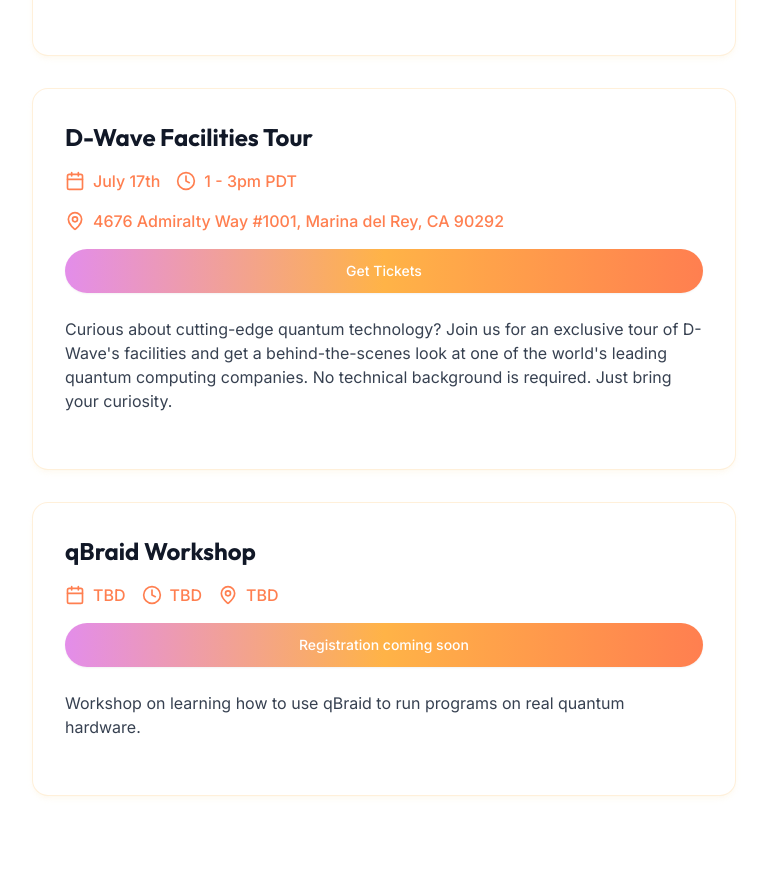
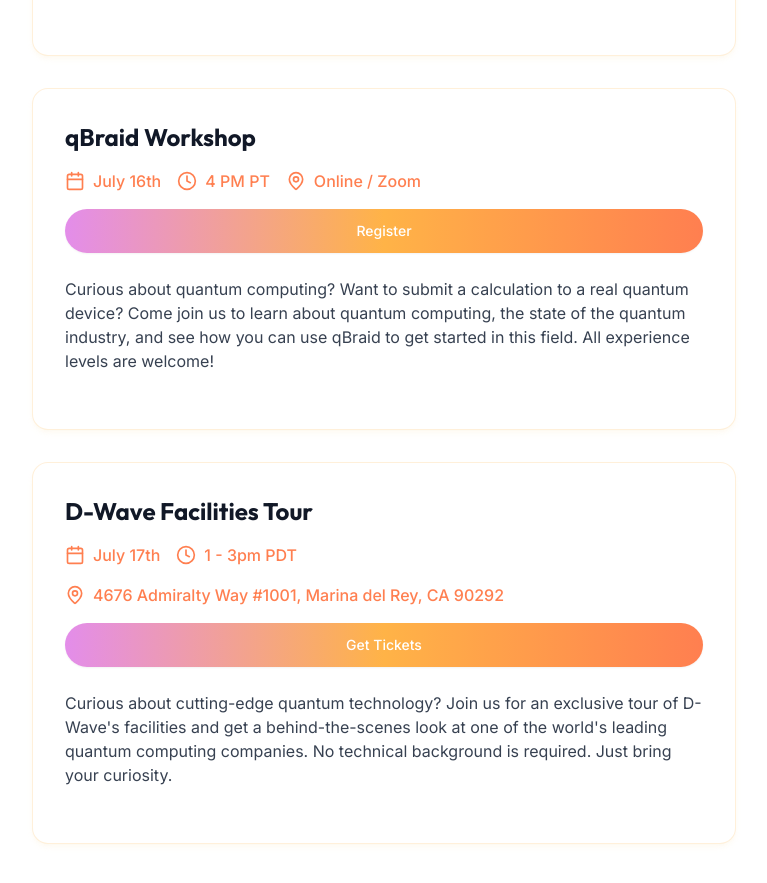
Before and after one commit to shanto268/summer-of-quantum-LA-2025, a Next.js app: page /quantum-tech-company-events in a window 1280 px wide. Shown: the part 1300-2183 px from the top of the page, without its empty margins (256-1023 px from the left). Built offline with nearby package versions, Linux system fonts and the light colour scheme.

Commit message:
feat: add qBraid Workshop event details and update registration status

```diff
--- a/app/quantum-tech-company-events/page.tsx
+++ b/app/quantum-tech-company-events/page.tsx
@@ -75,6 +75,18 @@ export default function QuantumTechCompanyEvents() {
       registrationStatus: 'RSVP',
     },
     {
+      title: 'qBraid Workshop',
+      date: 'July 16th',
+      time: '4 PM PT',
+      location: 'Online / Zoom',
+      description:
+        'Curious about quantum computing? Want to submit a calculation to a real quantum device? Come join us to learn about quantum computing, the state of the quantum industry, and see how you can use qBraid to get started in this field. All experience levels are welcome!',
+      isAvailable: true,
+      showSponsorship: false,
+      registrationUrl: 'https://lu.ma/icz8poym',
+      registrationStatus: 'Register',
+    },
+    {
       title: 'D-Wave Facilities Tour',
       date: 'July 17th',
       time: '1 - 3pm PDT',
@@ -86,18 +98,6 @@ export default function QuantumTechCompanyEvents() {
       registrationUrl:
         'https://www.eventbrite.com/e/d-wave-facilities-tour-tickets-1431929522749?aff=oddtdtcreator',
       registrationStatus: 'Get Tickets',
-    },
-    {
-      title: 'qBraid Workshop',
-      date: 'TBD',
-      time: 'TBD',
-      location: 'TBD',
-      description:
-        'Workshop on learning how to use qBraid to run programs on real quantum hardware.',
-      isAvailable: true,
-      showSponsorship: false,
-      registrationUrl: '/registration/qbraid-workshop',
-      registrationStatus: 'Registration coming soon',
     },
   ]
 
```
